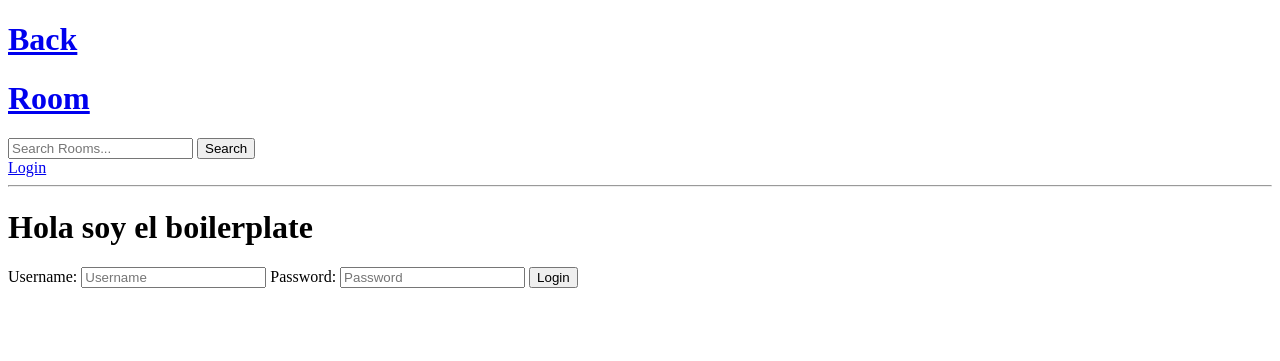
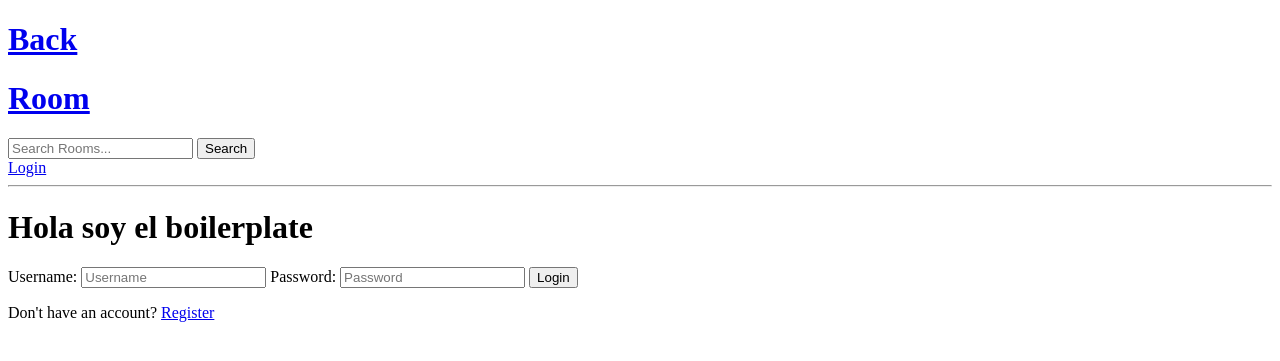
Before and after one commit to BMQuiroga/django, a Django app: page /login/ in a window 1280 px wide. Shown: the top 361 px of the page. Run offline with Django 5.2, Linux system fonts and the light colour scheme.

Commit message:
front de register

```diff
--- a/storybud/baseline/templates/baseline/login_register.html
+++ b/storybud/baseline/templates/baseline/login_register.html
@@ -2,6 +2,7 @@
 
 {% block content %}
 
+{% if page == 'login' %}
 <div>
     <form method="post" action="">
         {% csrf_token %}
@@ -17,7 +18,31 @@
 
     </form>
 
+    <p>Don't have an account? <a href="{% url 'registerPage' %}">Register</a></p>
 
 </div>
 
+{% elif page == 'register' %}
+
+<div>
+    <form method="post" action="">
+        {% csrf_token %}
+
+        <label for="username">Username:</label>
+        <input type="text" name="username" placeholder="Username">
+
+        <label for="password">Password:</label>
+        <input type="password" name="password" placeholder="Password">
+
+
+        <input type="submit" value="Register">
+
+    </form>
+
+    <p>Already have an account? <a href="{% url 'loginPage' %}">Login</a></p>
+
+</div>
+
+{% endif %}
+
 {% endblock content %}
--- a/storybud/baseline/urls.py
+++ b/storybud/baseline/urls.py
@@ -8,6 +8,6 @@ urlpatterns = [
     path('update-room/<str:pk>/', views.updateRoom, name='update-room'),
     path('delete-room/<str:pk>/', views.deleteRoom, name='delete-room'),
     path('login/', views.loginPage, name='loginPage'),
-    #path('register/', views.registerPage, name='registerPage'),
+    path('register/', views.registerPage, name='registerPage'),
     path('logout/', views.logoutUser, name='logout'),
 ]
--- a/storybud/baseline/views.py
+++ b/storybud/baseline/views.py
@@ -111,9 +111,13 @@ def loginPage(request):
         else:
             messages.error(request, 'Username OR password is incorrect')
 
-    context = {}
+    context = {'page': 'login'}
     return render(request, 'baseline/login_register.html', context)
 
 def logoutUser(request):
     logout(request)
     return redirect('/')
+
+def registerPage(request):
+    context = {'page': 'register'}
+    return render(request, 'baseline/login_register.html', context)
```
Also changed, not shown: storybud/db.sqlite3.
